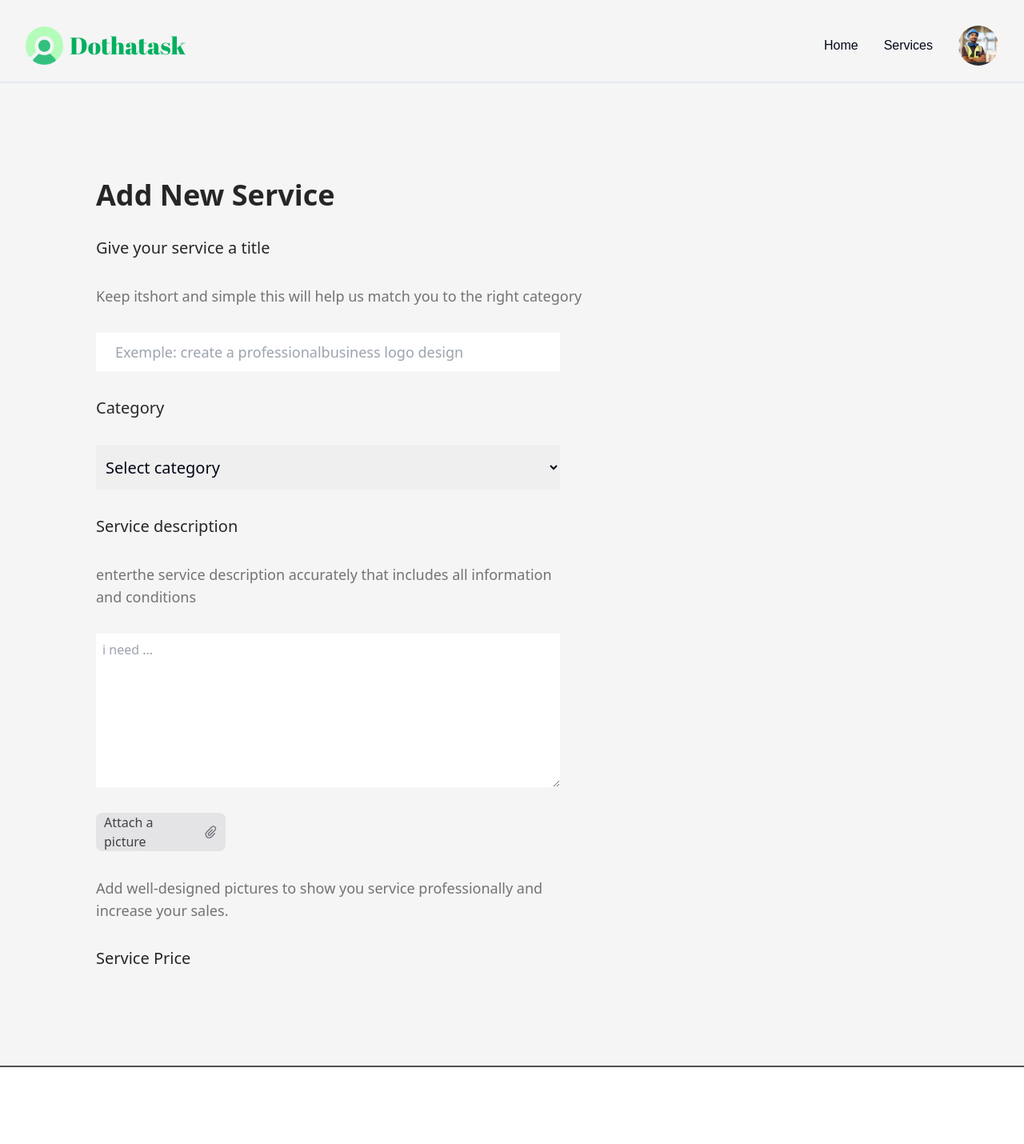
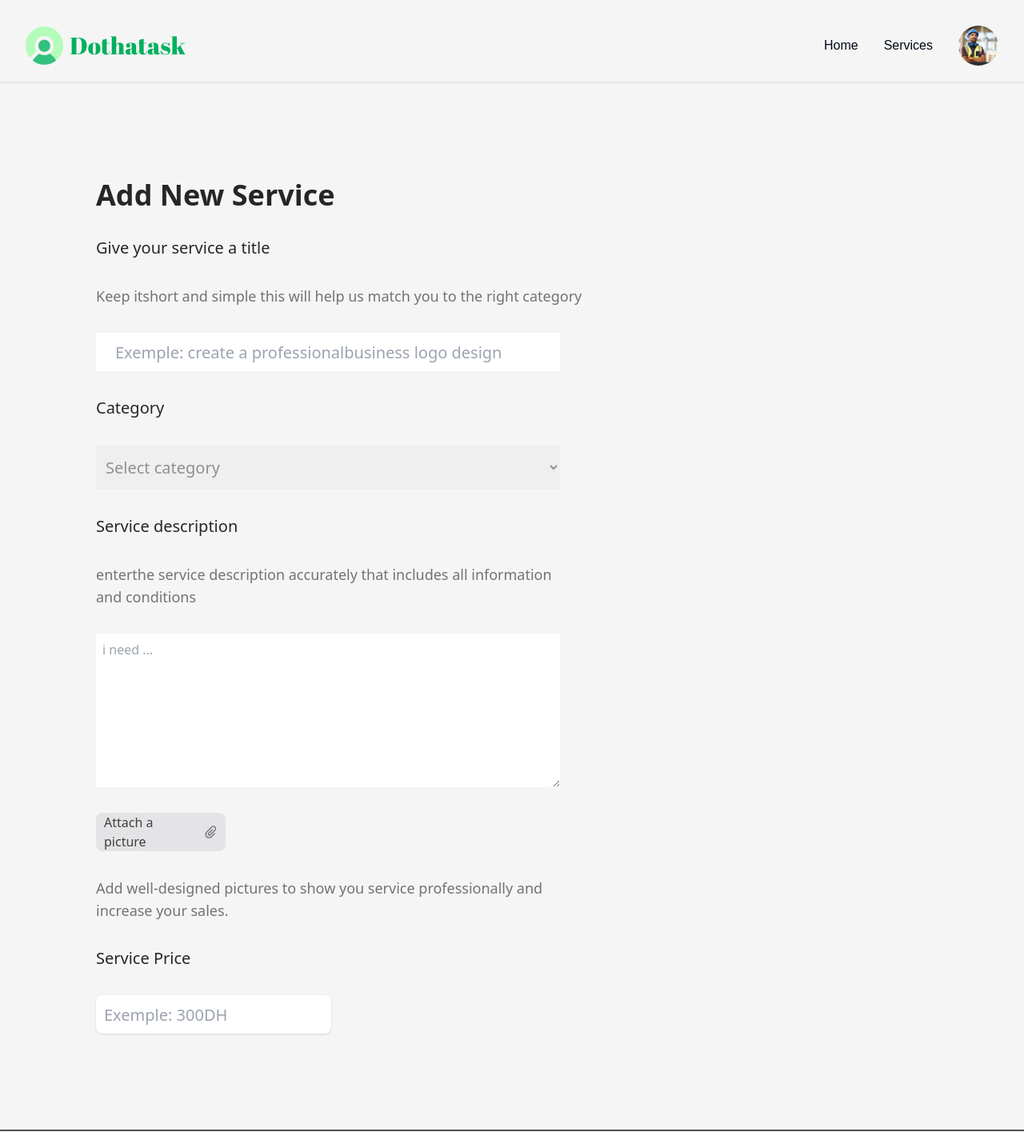
Before and after one commit to OthmanSALAHI/frontend-dothatask, a React (Vite) app: page /add-service in a window 1280 px wide. Shown: the top 1430 px of the page at 80% size. Built offline with nearby package versions, Linux system fonts and the light colour scheme.

Commit message:
Update input and select styles in AddService component

```diff
--- a/src/components/pages/AddService.jsx
+++ b/src/components/pages/AddService.jsx
@@ -27,15 +27,15 @@ function AddService() {
             <div className="text-neutral-800 text-xl font-medium ">Give your service a title</div>
             <div className="text-neutral-500 text-lg font-normal ">Keep itshort and simple this will help us match you to the right category</div>
             <form className='relative flex flex-col gap-8' action="">
-                <input className=" w-[580px] h-8 p-6 text-neutral-400 text-lg font-normal " placeholder='Exemple: create a professionalbusiness logo design' />
+                <input className=" w-[580px] h-8 p-6 text-do_gray_text_input text-xl font-normal " placeholder='Exemple: create a professionalbusiness logo design' />
                 <div className="text-neutral-800 text-xl font-medium">Category</div>
-                <select {...register('categorie', { required: true })}  className=" w-[580px] h-14 text-xl p-2 font-normal">
+                <select {...register('categorie', { required: true })}  className=" w-[580px] h-14 text-xl p-2 font-normal outline-none text-do_gray_text_input">
                     <option value="">Select category</option>
                     {categories.map((e) => <option value={e}>{e}</option>)}
                 </select>
                 <div className="text-neutral-800 text-xl font-medium ">Service description</div>
                 <div className="w-[580px] text-neutral-500 text-lg font-normal ">enterthe service description accurately that includes all information and conditions</div>
-                <textarea type="comment" placeholder='i need ...' className='w-[580px] h-48 p-2' />
+                <textarea type="comment" placeholder='i need ...' className='w-[580px] h-48 p-2 outline-none' />
                 <label for="zone-file" className="w-[162px] h-12 p-2.5 bg-zinc-200 rounded-lg justify-center items-center gap-2.5 flex">
                     <div className="text-neutral-700 text-base font-normal ">Attach a picture</div>
                     <ImAttachment className="w-4 h-4 opacity-50 relative" />
@@ -43,6 +43,8 @@ function AddService() {
                 </label>
                 <div className="w-[580px] text-neutral-500 text-lg font-normal">Add well-designed pictures to show you service professionally and increase your sales.</div>
                 <div className="text-neutral-800 text-xl font-medium">Service Price</div>
+                <input type='number' placeholder="Exemple: 300DH" className="w-[294px] h-12 p-2.5 bg-white rounded-lg shadow text-do_gray_text_input text-xl font-normal"/>
+
             </form>
         </div>
     </div>
```
